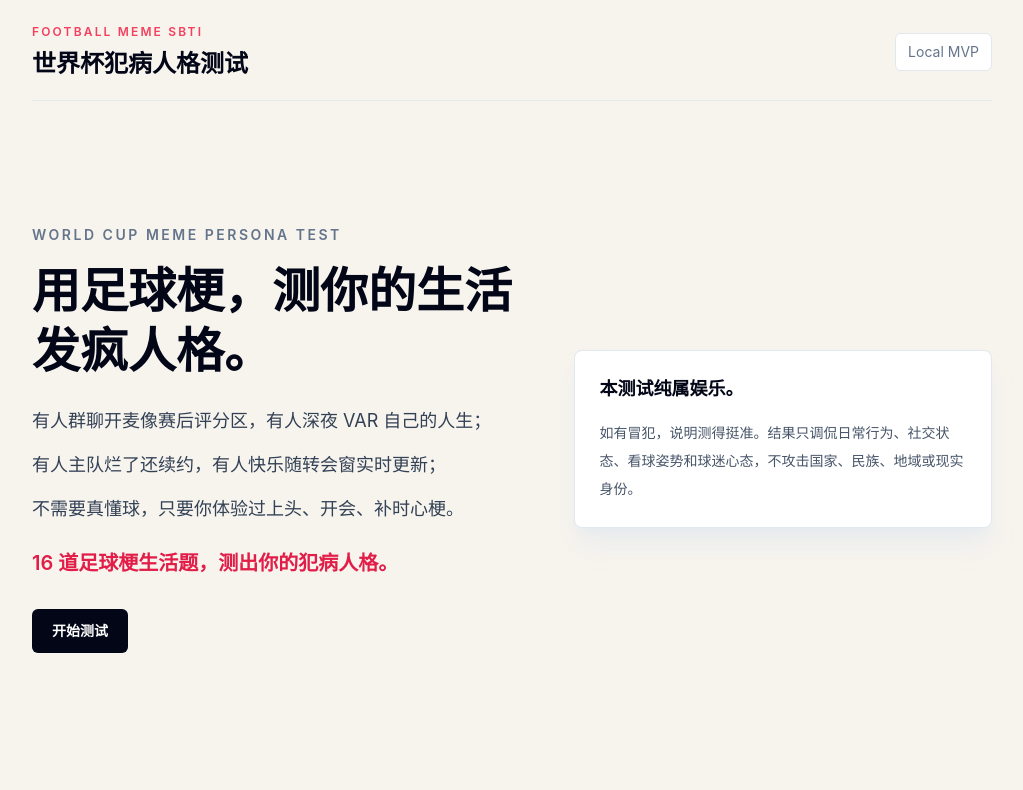
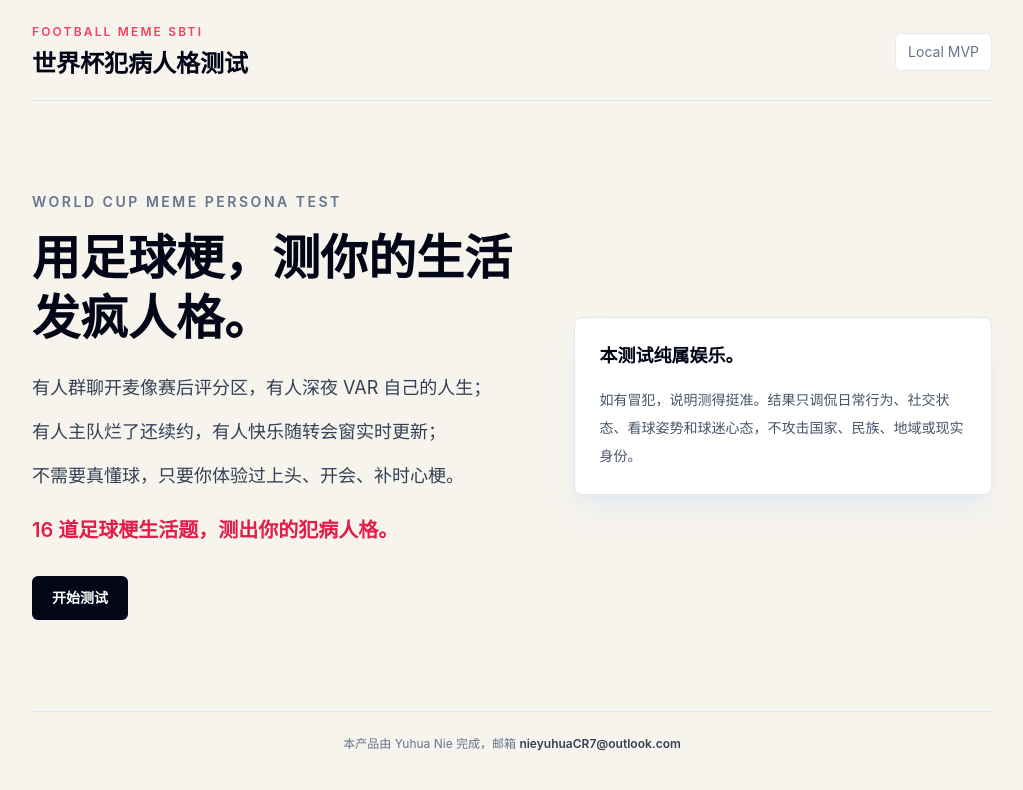
Before and after one commit to nieyuhua0115/world-cup-fan-persona-test, a Next.js app: page /fan-test in a window 1280 px wide. Shown: the top 790 px of the page, without its empty margins (128-1151 px from the left). Built offline with nearby package versions, Linux system fonts and the light colour scheme.

Commit message:
feat: add product credit footer

```diff
--- a/app/fan-result/page.tsx
+++ b/app/fan-result/page.tsx
@@ -3,6 +3,7 @@
 import Link from "next/link";
 import { useEffect, useMemo, useState } from "react";
 import { AxisBreakdown } from "../../components/fan-test/AxisBreakdown";
+import { CreditFooter } from "../../components/fan-test/CreditFooter";
 import { FanPersonaCard } from "../../components/fan-test/FanPersonaCard";
 import { NationalTeamBiasCard } from "../../components/fan-test/NationalTeamBiasCard";
 import type { FanTestResult } from "../../data/fan-test/types";
@@ -112,6 +113,7 @@ export default function FanResultPage() {
             <ActionPanel />
           </div>
         </div>
+        <CreditFooter />
       </div>
     </main>
   );
--- a/app/fan-test/page.tsx
+++ b/app/fan-test/page.tsx
@@ -3,6 +3,7 @@
 import Link from "next/link";
 import { useRouter } from "next/navigation";
 import { useState } from "react";
+import { CreditFooter } from "../../components/fan-test/CreditFooter";
 import { FanProgressBar } from "../../components/fan-test/FanProgressBar";
 import { FanQuestionCard } from "../../components/fan-test/FanQuestionCard";
 import { fanQuestions } from "../../data/fan-test/questions";
@@ -137,6 +138,7 @@ export default function FanTestPage() {
             />
           </section>
         ) : null}
+        <CreditFooter />
       </div>
     </main>
   );
--- a/app/page.tsx
+++ b/app/page.tsx
@@ -1,4 +1,5 @@
 import Link from "next/link";
+import { CreditFooter } from "../components/fan-test/CreditFooter";
 import { HomeHeroIllustration } from "../components/fan-test/HomeHeroIllustration";
 
 export default function HomePage() {
@@ -57,6 +58,7 @@ export default function HomePage() {
             </div>
           </div>
         </section>
+        <CreditFooter />
       </div>
     </main>
   );
--- /dev/null
+++ b/components/fan-test/CreditFooter.tsx
@@ -0,0 +1,13 @@
+export function CreditFooter() {
+  return (
+    <footer className="border-t border-slate-200 py-5 text-center text-xs leading-6 text-slate-500">
+      本产品由 Yuhua Nie 完成，邮箱{" "}
+      <a
+        className="font-semibold text-slate-700 transition hover:text-rose-600"
+        href="mailto:nieyuhuaCR7@outlook.com"
+      >
+        nieyuhuaCR7@outlook.com
+      </a>
+    </footer>
+  );
+}
```
